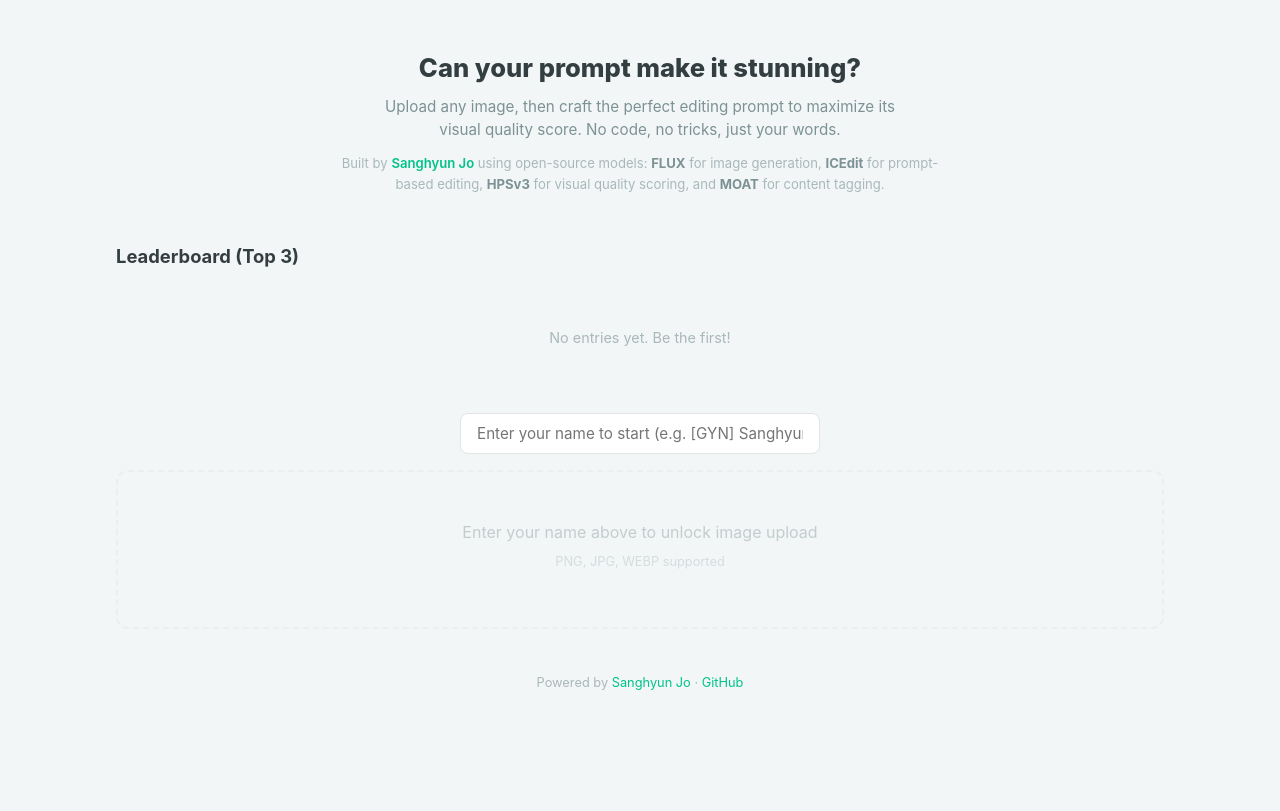
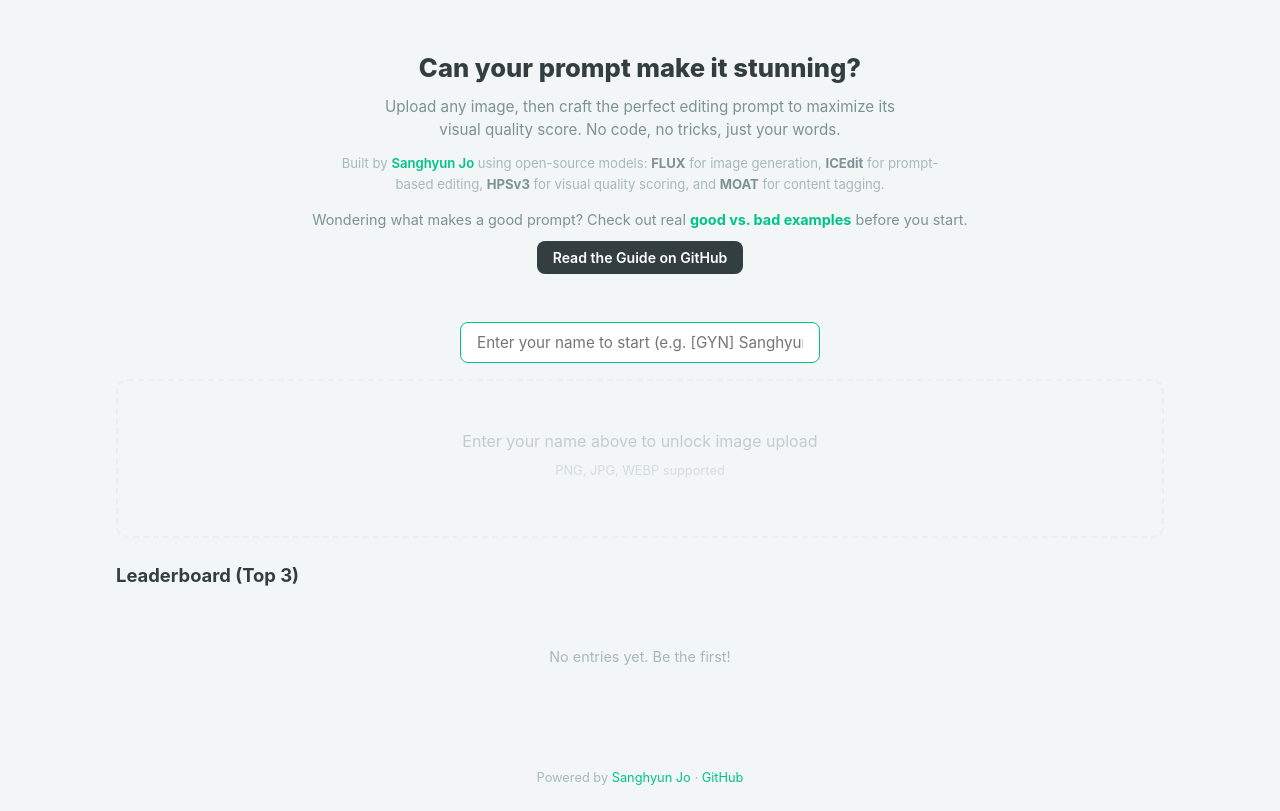
Before and after one commit to shjo-april/ai-image-enhancer-battle, a plain HTML site: page web/index.html in a window 1280 px wide. Shown: the part 68-879 px from the top of the page. Before the commit the page ends 800 px from the top, so only its background shows below. Drawn offline with Linux system fonts and the light colour scheme; no server answers; a web font is replaced by a local one.

Commit message:
Clean up codebase and improve UI for public release

```diff
--- a/web/index.html
+++ b/web/index.html
@@ -6,7 +6,7 @@
     <title>Sanghyun Jo's AI Image Quality Boost Battle</title>
     <link rel="preconnect" href="https://cdn.jsdelivr.net">
     <link href="https://cdn.jsdelivr.net/gh/orioncactus/pretendard@v1.3.9/dist/web/variable/pretendardvariable-dynamic-subset.min.css" rel="stylesheet">
-    <link rel="stylesheet" href="/web/style.css?v=20260330e">
+    <link rel="stylesheet" href="/web/style.css?v=20260330g">
 </head>
 <body>
 
@@ -26,25 +26,27 @@
             <h2>Can your prompt make it stunning?</h2>
             <p class="hero-sub">Upload any image, then craft the perfect editing prompt to maximize its visual quality score. No code, no tricks, just your words.</p>
             <p class="hero-note">Built by <a href="https://shjo-april.github.io/" target="_blank">Sanghyun Jo</a> using open-source models: <strong>FLUX</strong> for image generation, <strong>ICEdit</strong> for prompt-based editing, <strong>HPSv3</strong> for visual quality scoring, and <strong>MOAT</strong> for content tagging.</p>
+            <p class="hero-tip">Wondering what makes a good prompt? Check out real <strong>good vs. bad examples</strong> before you start.</p>
+            <p class="hero-github"><a href="https://github.com/shjo-april/ai-image-enhancer-battle?tab=readme-ov-file#good-example" target="_blank">Read the Guide on GitHub</a></p>
         </div>
 
-        <!-- Leaderboard preview -->
-        <div class="leaderboard">
-            <h3>Leaderboard (Top 3)</h3>
-            <div class="lb-grid" id="lb-row">
-                <div class="lb-empty">No entries yet. Be the first!</div>
-            </div>
-        </div>
-
-        <!-- Name first, then upload -->
+        <!-- Name + upload (above leaderboard) -->
         <div class="entry-box">
             <div class="creator-input">
-                <input type="text" id="creator-name" placeholder="Enter your name to start (e.g. [GYN] Sanghyun Jo)" maxlength="20">
+                <input type="text" id="creator-name" placeholder="Enter your name to start (e.g. [GYN] Sanghyun Jo)" maxlength="20" autofocus>
             </div>
             <div class="upload-area disabled" id="drop-zone">
                 <p>Enter your name above to unlock image upload</p>
                 <p class="hint">PNG, JPG, WEBP supported</p>
                 <input type="file" id="file-input" accept="image/*" disabled>
+            </div>
+        </div>
+
+        <!-- Leaderboard preview (bottom) -->
+        <div class="leaderboard">
+            <h3>Leaderboard (Top 3)</h3>
+            <div class="lb-grid" id="lb-row">
+                <div class="lb-empty">No entries yet. Be the first!</div>
             </div>
         </div>
     </div>
@@ -109,6 +111,6 @@
     Powered by <a href="https://shjo-april.github.io/" target="_blank">Sanghyun Jo</a> · <a href="https://github.com/shjo-april/ai-image-enhancer-battle" target="_blank">GitHub</a>
 </footer>
 
-<script src="/web/app.js?v=20260330e"></script>
+<script src="/web/app.js?v=20260330g"></script>
 </body>
 </html>
--- a/web/style.css
+++ b/web/style.css
@@ -86,6 +86,27 @@ body {
 }
 .hero-note a { color: var(--accent); text-decoration: none; font-weight: 600; }
 .hero-note strong { color: var(--text-secondary); }
+.hero-tip {
+    font-size: 0.9rem;
+    color: var(--text-secondary);
+    margin-top: 14px;
+}
+.hero-tip strong { color: var(--accent); }
+.hero-github {
+    margin-top: 10px;
+    font-size: 0.88rem;
+}
+.hero-github a {
+    color: var(--bg-white);
+    background: var(--text-primary);
+    padding: 6px 16px;
+    border-radius: 8px;
+    text-decoration: none;
+    font-weight: 600;
+    display: inline-block;
+    transition: background 0.2s;
+}
+.hero-github a:hover { background: var(--accent); }
 
 /* ── Entry box ── */
 .entry-box { margin-top: 24px; }
```
Also changed, not shown: 5 other files.
